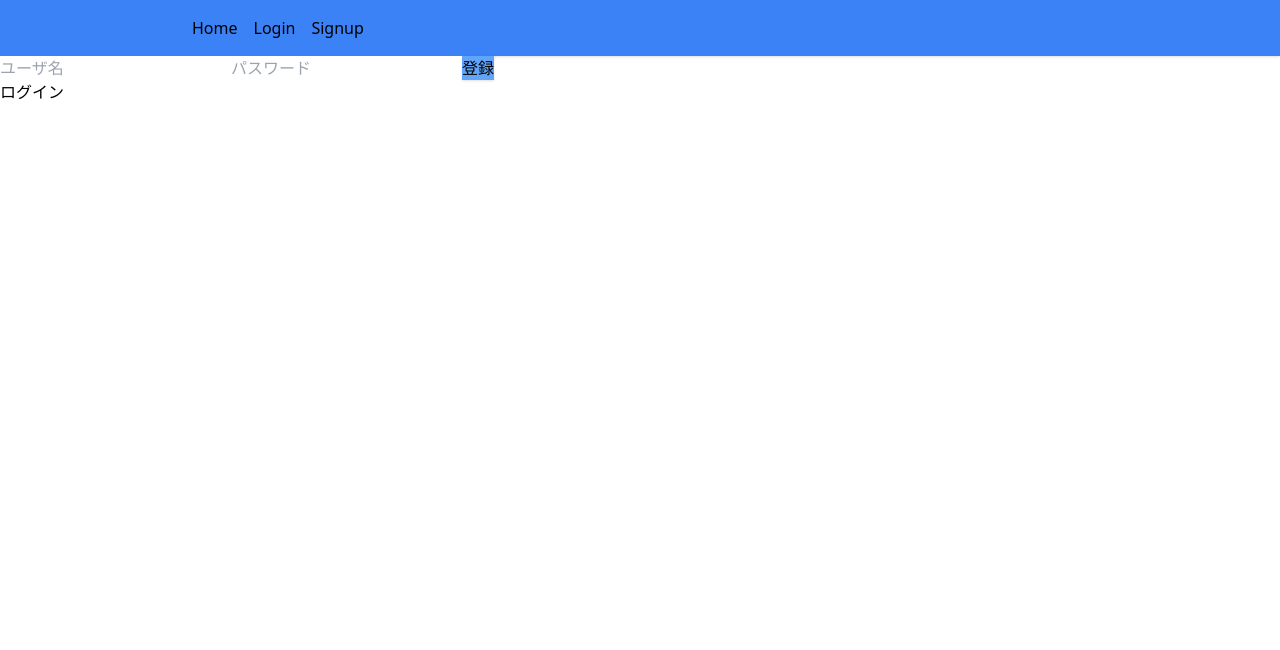
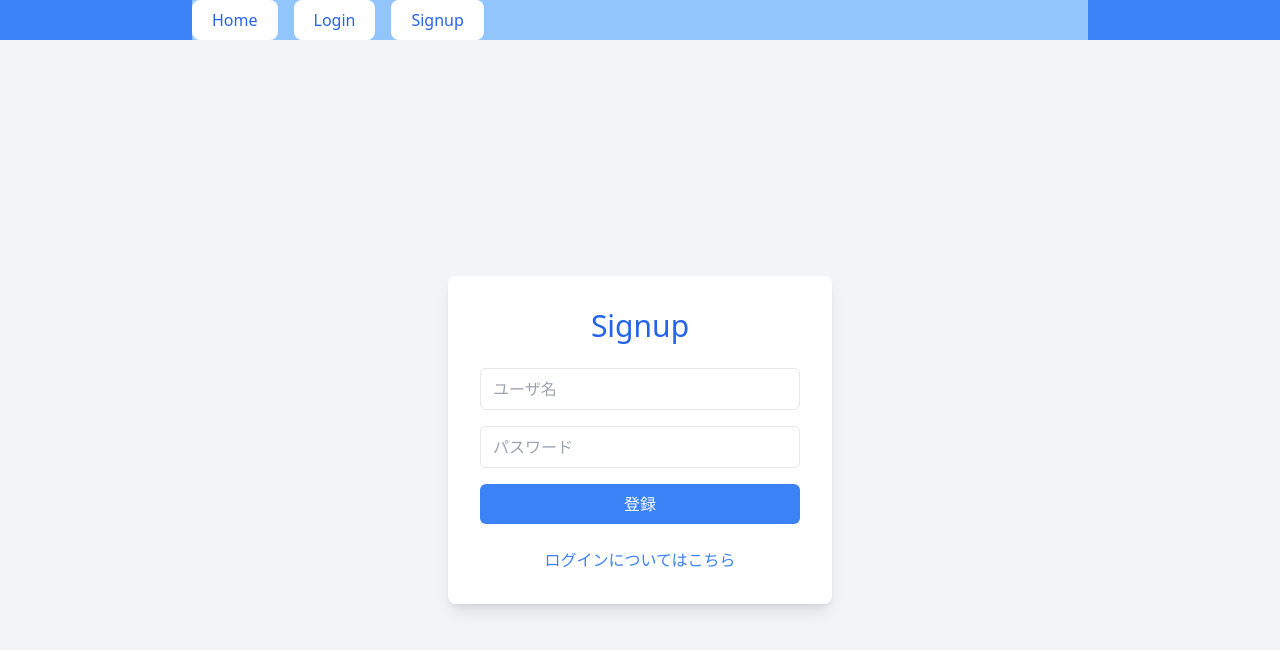
Before and after one commit to YakiTrueseason/board_api, a React (Create React App) app in the folder frontend/: page /signup in a window 1280 px wide. Shown: the top 650 px of the page. Built offline with nearby package versions, Linux system fonts and the light colour scheme.

Commit message:
style:Navbar.Login.Signup change

```diff
--- a/frontend/src/components/Navbar.jsx
+++ b/frontend/src/components/Navbar.jsx
@@ -3,11 +3,17 @@ import { Link } from "react-router-dom";
 function Navbar() {
 return (
     <div>
-        <nav className="bg-blue-500 shadow px-6 py-4">
-            <div className="max-w-4xl mx-auto flex gap-4">
-                <Link to="/">Home</Link>
-                <Link to="/login">Login</Link>
-                <Link to="/signup">Signup</Link>
+        <nav className="bg-blue-500 shadow-md">
+            <div className="bg-blue-300 max-w-4xl mx-auto flex gap-4">
+                <Link
+                to="/"
+                className="bg-white text-blue-600 px-5 py-2 rounded-lg hover:scale-105 transition">Home</Link>
+                <Link
+                to="/login"
+                className="bg-white text-blue-600 px-5 py-2 rounded-lg hover:scale-105 transition">Login</Link>
+                <Link
+                to="/signup"
+                className="bg-white text-blue-600 px-5 py-2 rounded-lg hover:scale-105 transition">Signup</Link>
             </div>
         </nav>
     </div>
--- a/frontend/src/components/PostForm.jsx
+++ b/frontend/src/components/PostForm.jsx
@@ -26,9 +26,9 @@ return (
 
       {/* 現在編集中かどうか */}
     {editId !== null ? (
-        <button className='bg-blue-400 m-2 py-1 rounded' onClick={updatePost}>更新</button>
+        <button className='bg-blue-400 px-5 py-1 mb-4  rounded hover:scale-105 transition' onClick={updatePost}>更新</button>
     ):(
-        <button className='bg-blue-400 px-5 py-1 mb-4  rounded' onClick={sendPost}>送信</button>
+        <button className='bg-blue-400 px-5 py-1 mb-4  rounded hover:scale-105 transition' onClick={sendPost}>送信</button>
     )}
 
     </div>
--- a/frontend/src/components/PostItem.jsx
+++ b/frontend/src/components/PostItem.jsx
@@ -10,13 +10,15 @@ return (
         <h2 className='text-xl font-bold'>{post.title}</h2>
         <p className=' mt-2'>{post.content}</p>
         {/* 削除ボタン */}
-        <button className='bg-blue-300 max fixed px-3 right-10 rounded' onClick={() => deletePost(post.id)}>
-            削除
-        </button>
-        {/* 編集 */}
-        <button className='bg-blue-300 auto flex px-3 justify-start rounded' onClick={()=> startEdit(post)}>
-            編集
-        </button>
+        <div className='flex justify-between mt-3'>
+            <button className='bg-blue-300 px-3 py-1 rounded hover:scale-105 transition' onClick={() => deletePost(post.id)}>
+                削除
+            </button>
+            {/* 編集 */}
+            <button className='bg-blue-300 px-3 py-1 rounded hover:scale-105 transition' onClick={()=> startEdit(post)}>
+                編集
+            </button>
+        </div>
         </div>
     </div>
 )
--- a/frontend/src/pages/Home.jsx
+++ b/frontend/src/pages/Home.jsx
@@ -7,7 +7,7 @@ import EditModal from '../components/EditModal';
 import PostForm from '../components/PostForm';
 import { usePosts } from '../hooks/usePosts';
 import ErrorMessage from '../components/ErrorMessage';
-import { Link } from 'react-router-dom';
+// import { Link } from 'react-router-dom';
 
 
 function Home  ()  {
@@ -33,9 +33,11 @@ const{
     return (
 <div className="min-h-screen  p-6" id='main'>
         <h1 className='text-4xl font-bold text-blue-500'>掲示板API</h1>
-        <Link to="/login">
+        {/* <Link
+        to="/login"
+        className='bg-white text-blue-600 px-5 py-2 rounded-lg hover:scale-105 transition'>
         ログイン
-            </Link>
+        </Link> */}
             <SignIn />
                {/* UI コンポーネント */}
       {/* <Home /> */}
--- a/frontend/src/pages/Login.jsx
+++ b/frontend/src/pages/Login.jsx
@@ -32,9 +32,13 @@ function Login() {
     };
 }
 return (
-    <div>
+    <div className='bg-gray-100 min-h-screen flex justify-center items-center'>
+        <div className='bg-white shadow-lg rounded-lg p-8 w-96'>
+            <h2 className='text-3xl fount-bold text-center text-blue-600 mb-6'>
+                Login
+            </h2>
             <input
-            // className='h-64 flex justify-center items-center text-center bg-gray-100'
+                className='w-full border rounded-md px-3 py-2 mb-4 focus:outline-none foucus:ring-2 foucus:ring-blue-400'
                 type='text'
                 placeholder='ユーザ名'
                 value={username}
@@ -43,7 +47,7 @@ return (
                 }
             />
             <input
-            // className='h-64 flex justify-center items-center text-center bg-gray-100'
+                className='w-full border rounded-md px-3 py-2 mb-4 focus:outline-none foucus:ring-2 foucus:ring-blue-400'
                 type='password'
                 placeholder='パスワード'
                 value={password}
@@ -51,8 +55,19 @@ return (
                     setPassword(e.target.value)
                 }
             />
-        <button className='shawdow bg-blue-400' onClick={handleLogin}>ログイン</button><br />
-        <Link to="/signup">新規登録</Link>
+            <button
+                className='w-full bg-blue-500 text-white py-2 rounded-md hover:bg-blue-600 transition'
+                onClick={handleLogin}>
+                    ログイン
+            </button><br />
+            <p className='text-center mt-6'>
+                <Link
+                    className='text-blue-500 hover:underline'
+                    to="/signup">
+                        新規登録についてはこちら
+                </Link>
+            </p>
+        </div>
     </div>
 )
 }
--- a/frontend/src/pages/Signup.jsx
+++ b/frontend/src/pages/Signup.jsx
@@ -20,8 +20,13 @@ function Signup() {
     };
 }
 return (
-    <div>
+    <div className='bg-gray-100 min-h-screen flex justify-center items-center'>
+        <div className='bg-white shadow-lg rounded-lg p-8 w-96'>
+            <h2 className='text-3xl fount-bold text-center text-blue-600 mb-6'>
+                Signup
+            </h2>
             <input
+                className='w-full border rounded-md px-3 py-2 mb-4 focus:outline-none foucus:ring-2 foucus:ring-blue-400'
                 type='text'
                 placeholder='ユーザ名'
                 value={username}
@@ -30,6 +35,7 @@ return (
                 }
             />
             <input
+                className='w-full border rounded-md px-3 py-2 mb-4 focus:outline-none foucus:ring-2 foucus:ring-blue-400'
                 type='password'
                 placeholder='パスワード'
                 value={password}
@@ -37,8 +43,19 @@ return (
                     setPassword(e.target.value)
                 }
             />
-        <button className='shadow bg-blue-400' onClick={handleSignup}>登録</button><br />
-        <Link to="/login">ログイン</Link>
+            <button
+                className='w-full bg-blue-500 text-white py-2 rounded-md hover:bg-blue-600 transition'
+                onClick={handleSignup}>
+                    登録
+            </button><br />
+            <p className='text-center mt-6'>
+                <Link
+                    className='text-blue-500 hover:underline'
+                    to="/login">
+                        ログインについてはこちら
+                </Link>
+            </p>
+        </div>
     </div>
 )
 }
```
Lines whose indentation alone changed are shown as unchanged.
